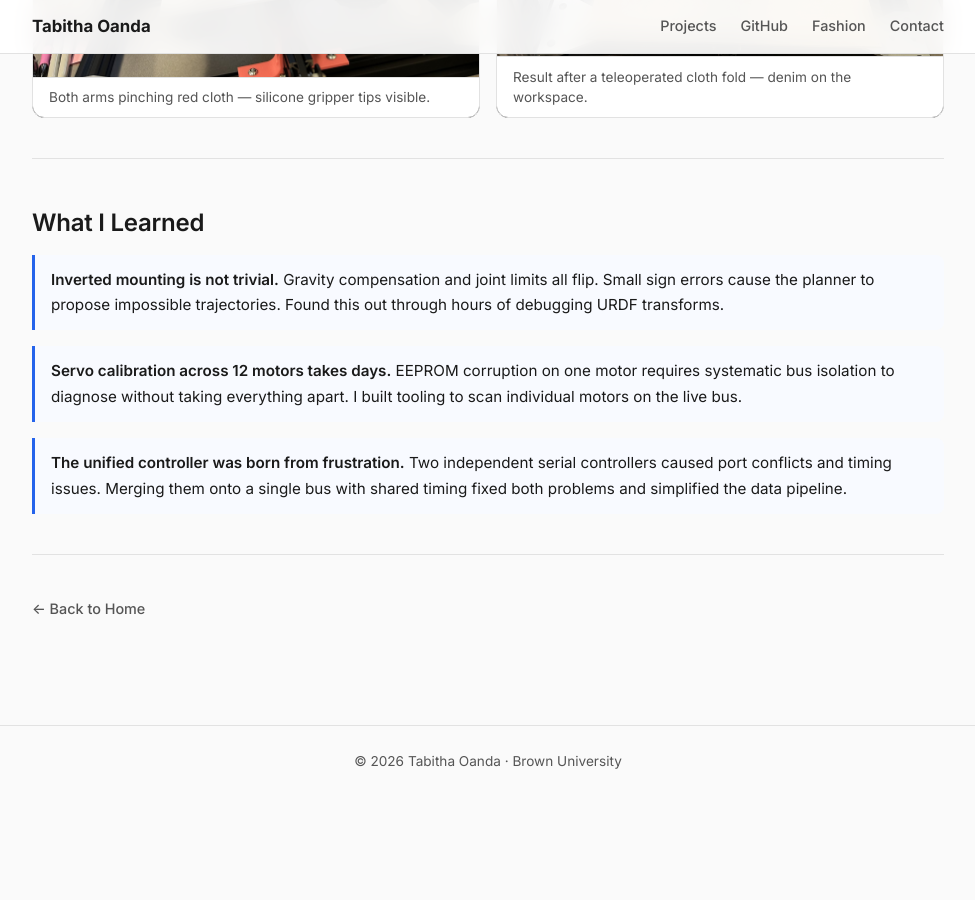
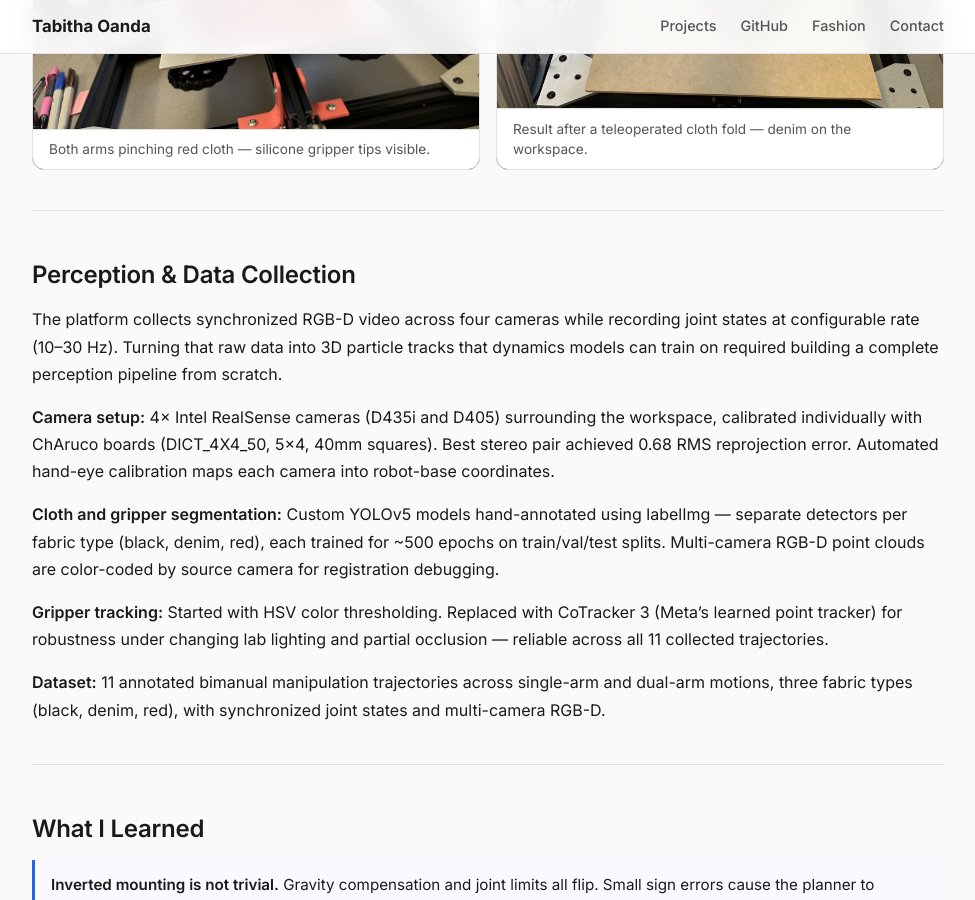
Before and after one commit to TabithaKO/TabithaKO.github.io, a Jekyll site: the page built from projects/sew-unit.md, in a window 1280 px wide and 900 px high, scrolled down 3113 px. Shown: the whole window, without its empty margins (152-1127 px from the left). Built offline with Jekyll 4.4.1, drawn with Linux system fonts in a browser that asks for light colours; before the commit the page ends 3910 px from its top, so only the background shows below that; some of the changed text lies outside the part shown.

Commit message:
Beef up project text with technical detail from research summary

```diff
--- a/projects/sew-unit.md
+++ b/projects/sew-unit.md
@@ -24,7 +24,7 @@ title: The Sew Unit
 ## Hardware
 
 <ul class="spec-list">
-  <li><strong>Arms:</strong> Two SO-101 robot arms (LeRobot platform), mounted inverted on a custom aluminum extrusion frame</li>
+  <li><strong>Arms:</strong> Two <a href="https://huggingface.co/docs/lerobot/en/so101">SO-101 arms</a> from the HuggingFace LeRobot platform — open-source research arms I adapted for inverted mounting. I didn't design the robots; the work was in the URDF modifications for flipped gravity compensation, joint limit tuning, and merging two independent controllers onto a single unified serial bus.</li>
   <li><strong>Workspace:</strong> Ender 3 printer bed, flat, rigid, and replaceable</li>
   <li><strong>Servos:</strong> STS/SCS series servo motors, 12 total (6 per arm)</li>
   <li><strong>Controllers:</strong> Unified serial controller managing both arms over a single bus, built after two independent controllers kept causing port conflicts</li>
@@ -92,6 +92,20 @@ The primary data collection method is leader-follower teleoperation. The leader
 
 ---
 
+## Perception & Data Collection
+
+The platform collects synchronized RGB-D video across four cameras while recording joint states at configurable rate (10–30 Hz). Turning that raw data into 3D particle tracks that dynamics models can train on required building a complete perception pipeline from scratch.
+
+**Camera setup:** 4× Intel RealSense cameras (D435i and D405) surrounding the workspace, calibrated individually with ChAruco boards (DICT_4X4_50, 5×4, 40mm squares). Best stereo pair achieved 0.68 RMS reprojection error. Automated hand-eye calibration maps each camera into robot-base coordinates.
+
+**Cloth and gripper segmentation:** Custom YOLOv5 models hand-annotated using labelImg — separate detectors per fabric type (black, denim, red), each trained for ~500 epochs on train/val/test splits. Multi-camera RGB-D point clouds are color-coded by source camera for registration debugging.
+
+**Gripper tracking:** Started with HSV color thresholding. Replaced with CoTracker 3 (Meta's learned point tracker) for robustness under changing lab lighting and partial occlusion — reliable across all 11 collected trajectories.
+
+**Dataset:** 11 annotated bimanual manipulation trajectories across single-arm and dual-arm motions, three fabric types (black, denim, red), with synchronized joint states and multi-camera RGB-D.
+
+---
+
 ## What I Learned
 
 <div class="lesson">
```
Also changed, not shown: index.md (+2 -2 lines), projects/cloth-dynamics.md (+20 -12 lines).
